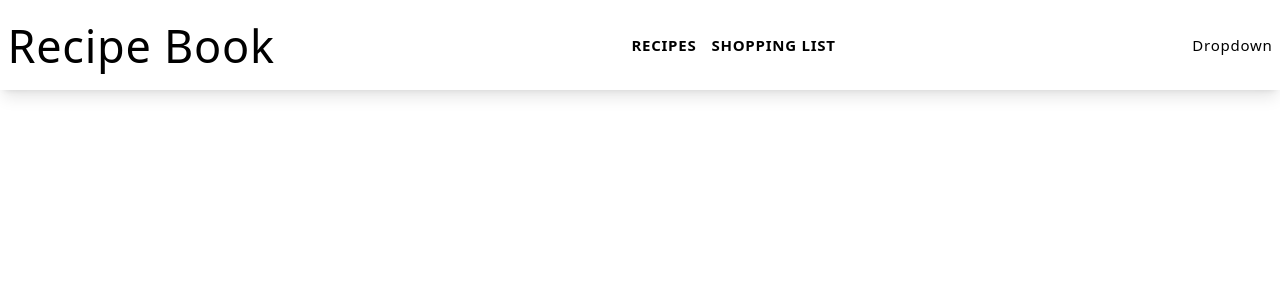
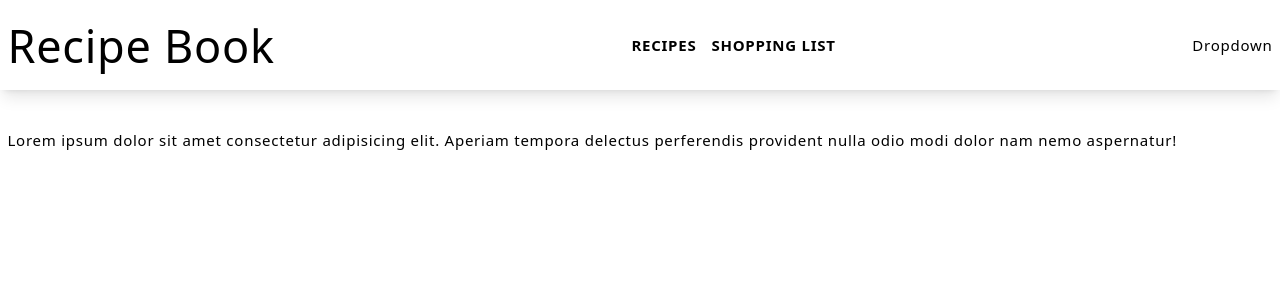
Before and after one commit to markusantonwolf/learning-angular-complete-guide, an Angular app: page / in a window 1280 px wide. Shown: the top 300 px of the page. Built offline with nearby package versions, Linux system fonts and the light colour scheme.

Commit message:
Added home

```diff
--- a/src/app/app.module.ts
+++ b/src/app/app.module.ts
@@ -12,8 +12,10 @@ import { RecipesItemComponent } from './recipes/recipes-item/recipes-item.compon
 import { ShoppingListComponent } from './shopping-list/shopping-list.component';
 import { ShoppingEditComponent } from './shopping-list/shopping-edit/shopping-edit.component';
 import { ButtonComponent } from './button/button.component';
+import { HomeComponent } from './home/home.component';
 
 const appRoutes: Routes = [
+    { path: '', component: HomeComponent },
     { path: 'shopping-list', component: ShoppingListComponent },
     { path: 'recipes', component: RecipesComponent },
 ];
@@ -29,6 +31,7 @@ const appRoutes: Routes = [
         ShoppingListComponent,
         ShoppingEditComponent,
         ButtonComponent,
+        HomeComponent,
     ],
     imports: [
         BrowserModule,
--- a/src/app/header/header.component.html
+++ b/src/app/header/header.component.html
@@ -1,6 +1,6 @@
 <div class="mb-8 shadow-lg p-4 lg:p-2">
     <div class="container flex items-center justify-between py-4">
-        <a href="#" class="text-5xl font-thin">Recipe Book</a>
+        <a routerLink="/" class="text-5xl font-thin">Recipe Book</a>
         <ul class="flex-center uppercase font-bold gap-4">
             <li>
                 <a
--- /dev/null
+++ b/src/app/home/home.component.html
@@ -0,0 +1,5 @@
+<div>
+    <p>
+        Lorem ipsum dolor sit amet consectetur adipisicing elit. Aperiam tempora delectus perferendis provident nulla odio modi dolor nam nemo aspernatur!
+    </p>
+</div>
--- /dev/null
+++ b/src/app/home/home.component.ts
@@ -0,0 +1,11 @@
+import { Component, OnInit } from '@angular/core';
+
+@Component({
+    selector: 'app-home',
+    templateUrl: './home.component.html',
+})
+export class HomeComponent implements OnInit {
+    constructor() {}
+
+    ngOnInit(): void {}
+}
```
